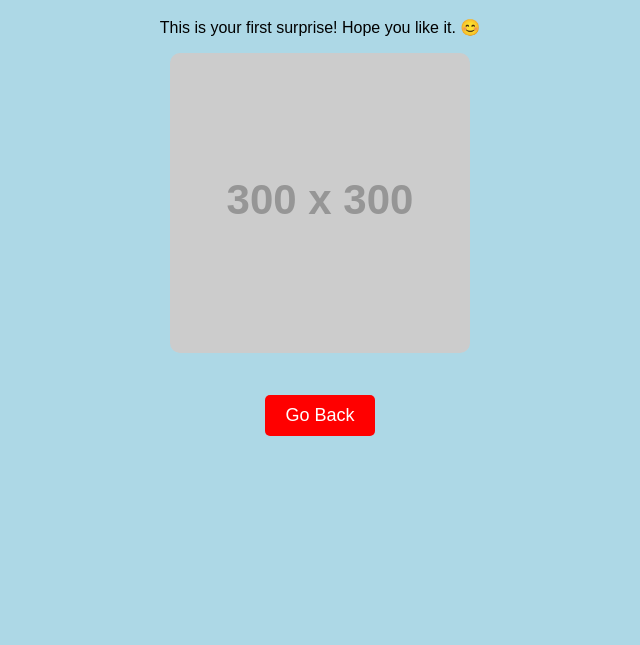
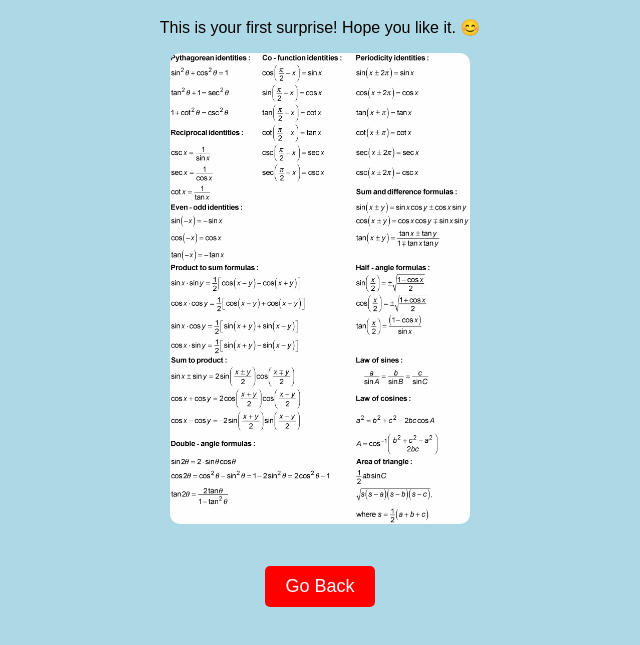
Before and after one commit to marcus-justice31/ForJingy, a plain HTML site: page page1.html in a window 1280 px wide. Shown: the part 91-736 px from the top of the page, without its empty margins (320-960 px from the left). Drawn offline with Linux system fonts and the light colour scheme; placeholder pictures from the web are drawn by us.

Commit message:
test image

```diff
--- a/page1.html
+++ b/page1.html
@@ -36,7 +36,7 @@
     <div class="container">
         <h1>Surprise! 🎉</h1>
         <p>This is your first surprise! Hope you like it. 😊</p>
-        <img src="https://via.placeholder.com/300" alt="Surprise Image">
+        <img src="Trig Identities.png" alt="Surprise Image">
         <br><br>
         <button onclick="window.location.href='index.html'">Go Back</button>
     </div>
```
Also changed, not shown: Trig Identities.png (added).
